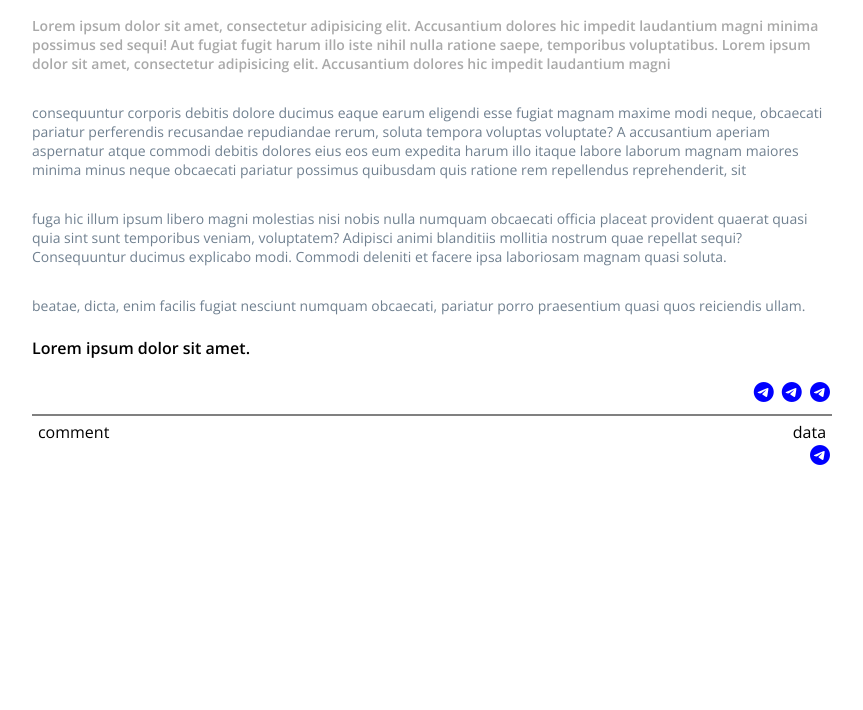
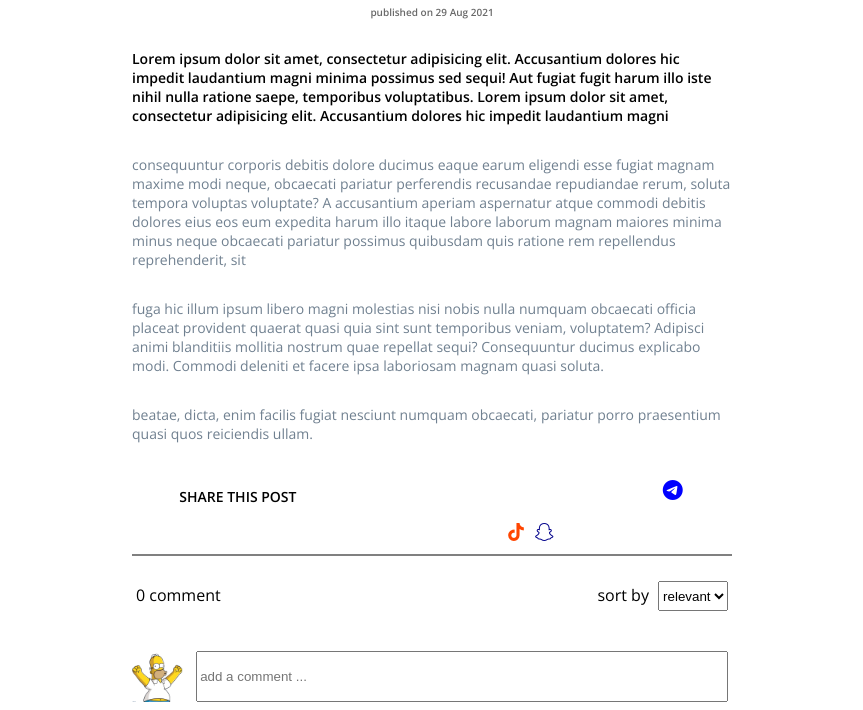
Before and after one commit to alireza-phy/Mr.Mojahed-aug-29, a plain HTML site: page index.html in a window 1280 px wide. Shown: the part 568-1278 px from the top of the page, without its empty margins (208-1071 px from the left). Before the commit the page ends 1048 px from the top, so only its background shows below. Drawn offline with nearby package versions, Linux system fonts and the light colour scheme.

Commit message:
second commit

```diff
--- a/index.html
+++ b/index.html
@@ -16,7 +16,7 @@
 <body>
 <div class="main-container">
 
-    <img src="583741_581 (1).jpg" width="600"/>
+    <img src="583741_581 (1).jpg" width="600" style="margin-top: 30px"/>
 
 
     <div style="margin: -30px">
@@ -31,7 +31,7 @@
         control your own level of design
     </h1>
 
-    <h5>
+    <h5 style="color: dimgrey ; font-size: 10px ; margin-bottom: 30px">
         published on 29 Aug 2021
     </h5>
     <h3>
@@ -58,25 +58,35 @@
         beatae, dicta, enim facilis fugiat nesciunt numquam obcaecati, pariatur porro praesentium quasi quos reiciendis
         ullam.
     </p>
-    <h4>
-        Lorem ipsum dolor sit amet.
-    </h4>
     <div id="icons-container">
+    <p>
+        SHARE THIS POST
+    </p>
         <span class="material-icons-outlined"> telegram </span>
-        <span class="material-icons-outlined"> telegram </span>
-        <span class="material-icons-outlined"> telegram </span>
+        <span class="material-icons-outlined"> whatsapp </span>
+        <span class="material-icons-outlined"> tiktok </span>
+        <span class="material-icons-outlined"> snapchat </span>
     </div>
     <div id="divider"></div>
 
-    <span style="width: 49%; text-align: left; display: inline-block">
-        comment
+    <span class="comment">
+        0 comment
     </span>
-    <span style="width: 49%; text-align: right; display: inline-block">
-        data
+    <span class="data">
+        <form> sort by
+            <select style="height: 30px ; margin-left:5px">
+                <option value="relevant"> relevant </option>
+                <option value="date">date</option>
+            </select>
+        </form>
     </span>
-    <div style="text-align: right;">
-        <span style="color: blue" class="material-icons-outlined"> telegram </span>
-    </div>
+<div class="comment-box">
+
+    <img src="273-2736535_simpsons-images-free-download-homer-simpson-png.png" height="50" width="60" style="vertical-align: bottom"/>
+    <form style="display: inline-block">
+        <input type="text" placeholder="add a comment ..." class="box">
+    </form>
+</div>
 
 </div>
 
--- a/styles.css
+++ b/styles.css
@@ -3,14 +3,15 @@ body {
 }
 
 .main-container {
-    width: 800px;
+    width: 600px;
     margin: auto;
     /*background-color: orange;*/
     text-align: center;
 }
 
 .main-container h2 {
-    color: gray;
+    color: black;
+    font-weight: bold;
     font-size: 14px;
     margin-top: 30px;
 }
@@ -38,17 +39,54 @@ div h4:first-of-type {
 div h3:first-of-type {
     font-weight: bold;
     font-size: 14px;
-    color: darkgrey;
+    color: black;
     text-align: left;
 }
-#icons-container{
-    text-align: right;
+
+#icons-container :nth-child(1) {
+    display: inline-block ;
+    color: black ;
+    margin-right: 360px;
+    font-weight: bold;
 }
-#icons-container span {
+#icons-container :nth-child(2) {
     color:blue ;
 }
-
+#icons-container :nth-child(3) {
+    color:darkgreen ;
+}
+#icons-container :nth-child(4) {
+    color:orangered ;
+}
+#icons-container :nth-child(5) {
+    color:darkblue ;
+}
 #divider {
     border:1px solid gray;
     margin: 5px 0;
 }
+
+.comment{
+    margin-top: 20px;
+    width: 49%;
+    text-align: left;
+    display: inline-block;
+}
+
+.data {
+    margin-top: 20px;
+    width: 49%;
+    text-align: right;
+    display: inline-block;
+}
+
+.box {
+    margin-top: 20px;
+    width:524px;
+    height: 45px;
+}
+
+.comment-box {
+    text-align: left;
+    margin-top: 20px;
+}
```
Also changed, not shown: 273-2736535_simpsons-images-free-download-homer-simpson-png.png (added).
